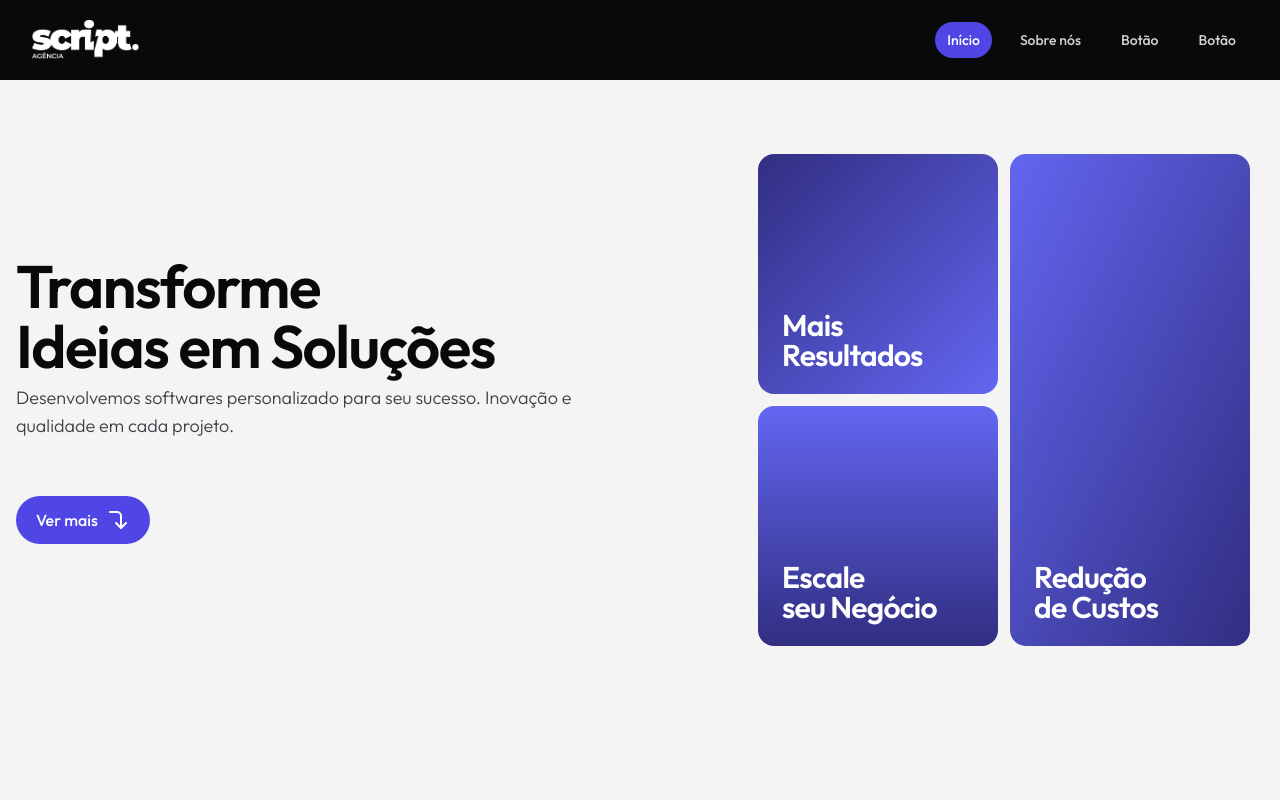
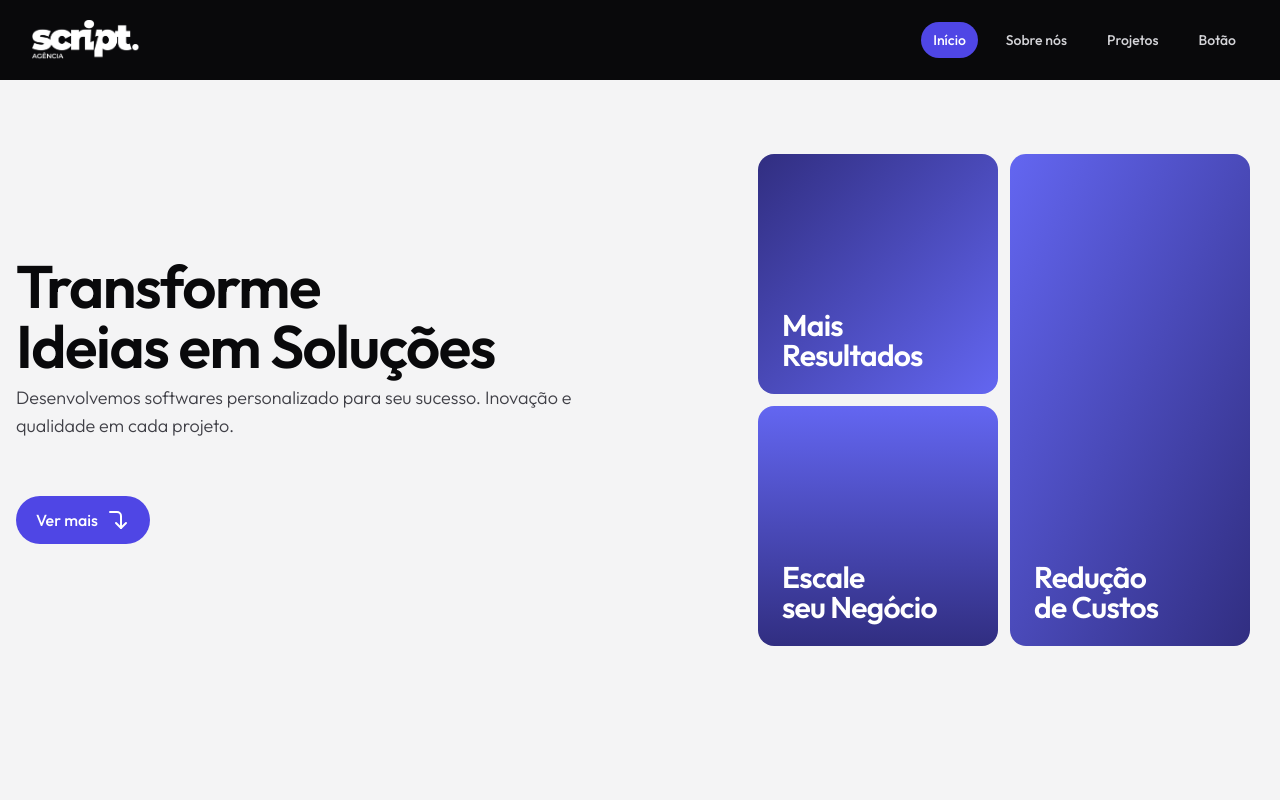
Before and after one commit to AgenciaScript/siteagenciascript, a React (Vite) app: page / in a window 1280 px wide. Shown: the top 800 px of the page. Built offline with nearby package versions, Linux system fonts and the light colour scheme.

Commit message:
alterei botão

```diff
--- a/package.json
+++ b/package.json
@@ -27,6 +27,6 @@
     "globals": "^15.9.0",
     "postcss": "^8.4.41",
     "tailwindcss": "^3.4.10",
-    "vite": "^5.4.6"
+    "vite": "^5.4.8"
   }
 }
--- a/src/components/navbar.jsx
+++ b/src/components/navbar.jsx
@@ -25,7 +25,7 @@ const Navbar = ({ activeSection, setMenuOpen, menuOpen }) => {
                         <div className="flex space-x-4 ml-auto">
                             <a href="#inicio" className={`rounded-full px-3 py-2 text-sm font-medium ${activeSection === 'inicio' ? 'bg-indigo-600 text-white' : 'text-zinc-300 hover:bg-zinc-700 hover:text-white'} transition-all`}>Início</a>
                             <a href="#sobreNos" className={`rounded-full px-3 py-2 text-sm font-medium ${activeSection === 'sobreNos' ? 'bg-indigo-600 text-white' : 'text-zinc-300 hover:bg-zinc-700 hover:text-white'} transition-all`}>Sobre nós</a>
-                            <a href="#" className={`rounded-full px-3 py-2 text-sm font-medium ${activeSection === 'botao1' ? 'bg-indigo-600 text-white' : 'text-zinc-300 hover:bg-zinc-700 hover:text-white'} transition-all`}>Botão</a>
+                            <a href="#" className={`rounded-full px-3 py-2 text-sm font-medium ${activeSection === 'botao1' ? 'bg-indigo-600 text-white' : 'text-zinc-300 hover:bg-zinc-700 hover:text-white'} transition-all`}>Projetos</a>
                             <a href="#" className={`rounded-full px-3 py-2 text-sm font-medium ${activeSection === 'botao2' ? 'bg-indigo-600 text-white' : 'text-zinc-300 hover:bg-zinc-700 hover:text-white'} transition-all`}>Botão</a>
                         </div>
                     </div>
@@ -35,7 +35,7 @@ const Navbar = ({ activeSection, setMenuOpen, menuOpen }) => {
                 <div className="space-y-1 px-2 pb-3 pt-2">
                     <a href="#inicio" className={`block rounded-full px-3 py-2 text-base font-medium ${activeSection === 'inicio' ? 'bg-indigo-600 text-white' : 'text-zinc-300 hover:bg-zinc-700 hover:text-white'} transition-all`}>Início</a>
                     <a href="#sobreNos" className={`block rounded-full px-3 py-2 text-base font-medium ${activeSection === 'sobreNos' ? 'bg-indigo-600 text-white' : 'text-zinc-300 hover:bg-zinc-700 hover:text-white'} transition-all`}>Sobre nós</a>
-                    <a href="#" className={`block rounded-full px-3 py-2 text-base font-medium ${activeSection === 'botao1' ? 'bg-indigo-600 text-white' : 'text-zinc-300 hover:bg-zinc-700 hover:text-white'} transition-all`}>Botão</a>
+                    <a href="#" className={`block rounded-full px-3 py-2 text-base font-medium ${activeSection === 'botao1' ? 'bg-indigo-600 text-white' : 'text-zinc-300 hover:bg-zinc-700 hover:text-white'} transition-all`}>Projetos</a>
                     <a href="#" className={`block rounded-full px-3 py-2 text-base font-medium ${activeSection === 'botao2' ? 'bg-indigo-600 text-white' : 'text-zinc-300 hover:bg-zinc-700 hover:text-white'} transition-all`}>Botão</a>
                 </div>
             </div>
```
Also changed, not shown: 1 other file (tests, documents, lock files or other folders).
